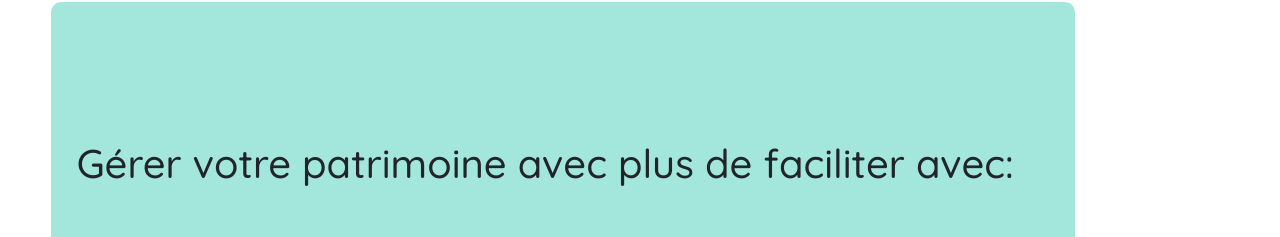
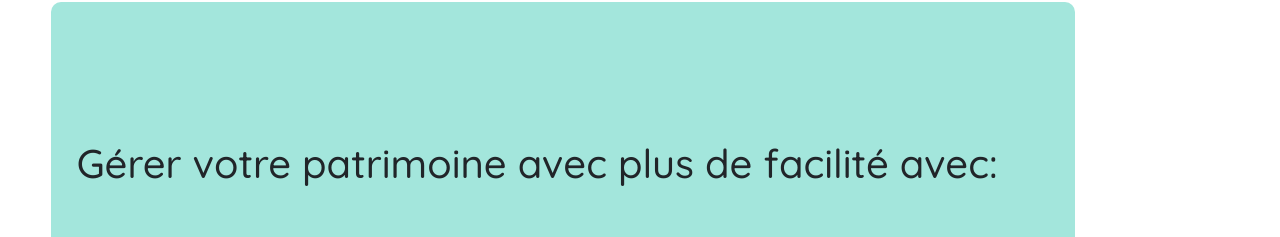
Before and after one commit to Tiavina3827/front, a React (Vite) app: page / in a window 1280 px wide. Shown: the part 129-366 px from the top of the page. Built offline with nearby package versions, Linux system fonts and the light colour scheme.

Commit message:
fix: landing page

```diff
--- a/src/components/LandingPage.jsx
+++ b/src/components/LandingPage.jsx
@@ -4,7 +4,7 @@ function LandingPage(){
     return(
         <>
         <div className="container2">
-            <h1>Gérer votre patrimoine avec plus de faciliter avec: </h1>
+            <h1>Gérer votre patrimoine avec plus de facilité avec: </h1>
             <div className="possessionPres">
                 <p>Une lise des possessions et leurs gestions intégrer</p>
                 <Link to="/Possession" className="PossessionBtn">Possession's list</Link>
```
